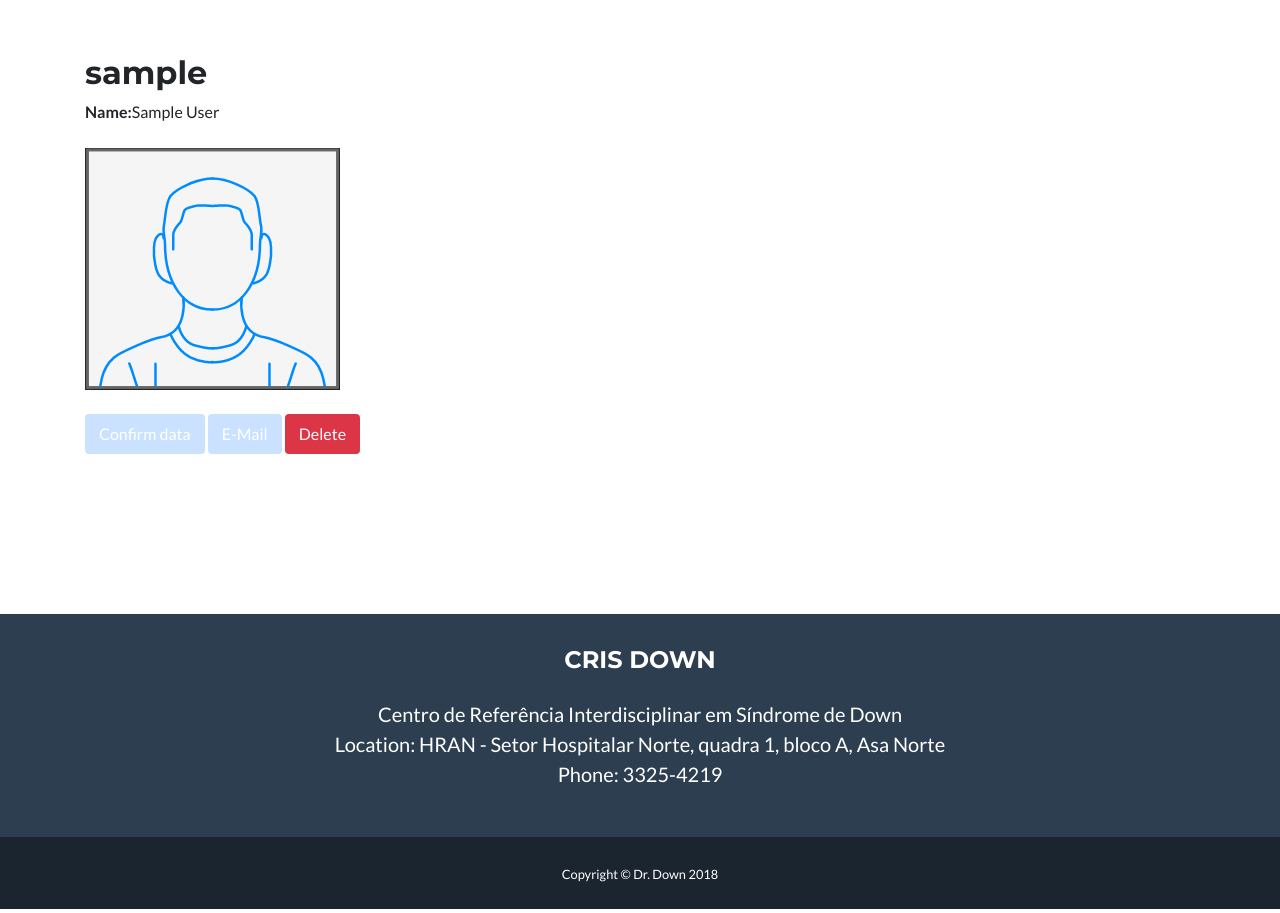
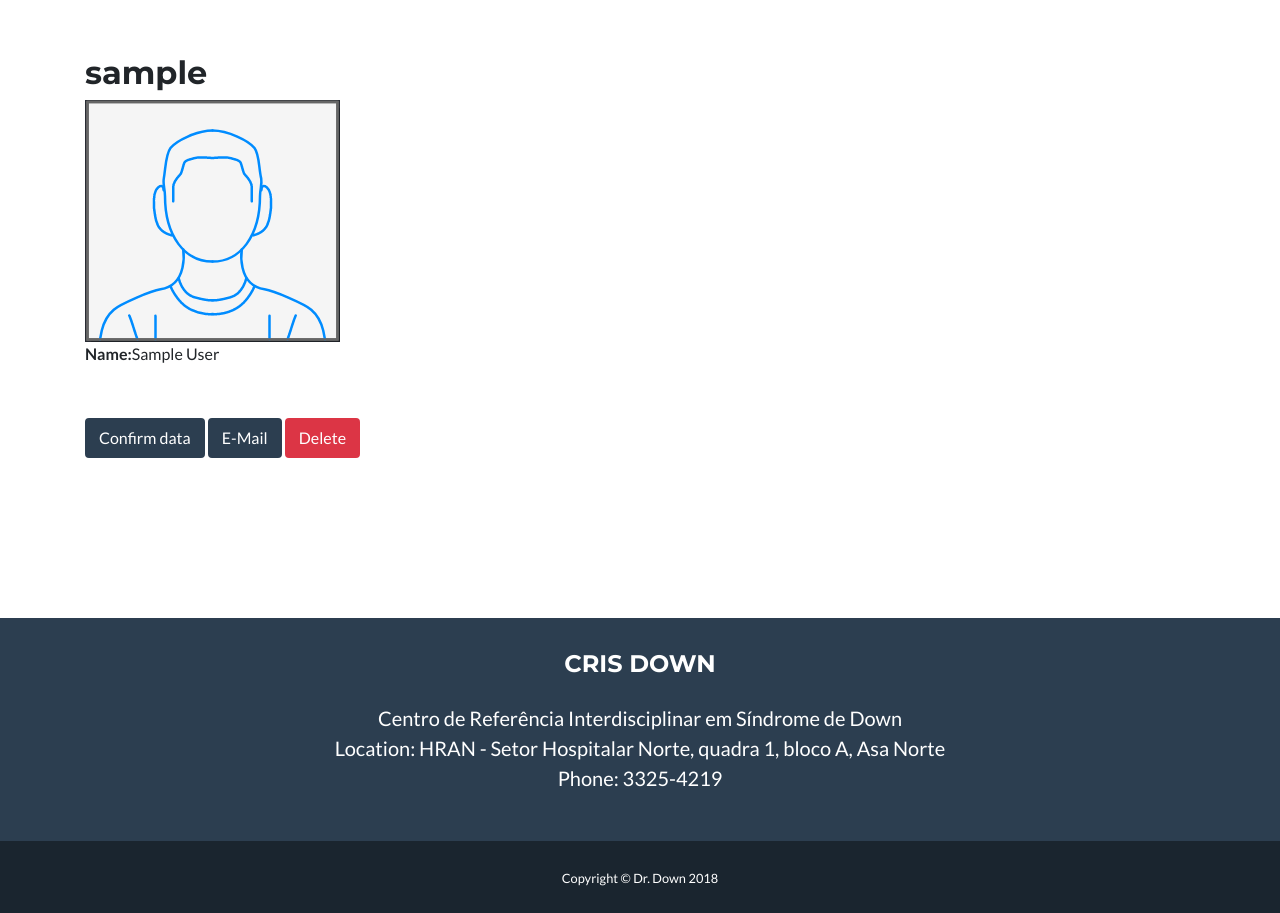
Before and after one commit to fga-eps-mds/2018.1-Dr-Down, a Django app: a page that uses drdown/templates/users/user_detail.html in a window 1280 px wide. Shown: the part 106-1019 px from the top of the page. Run offline with Django 3.2, Linux system fonts and the light colour scheme; the visitor is signed in with stand-in values (Sample User, id 1); data comes from the database, SQL or seed files in the repository; parts of the project's set-up code (start-up, migrations or seed data) failed here and were passed over; some libraries are stand-ins or nearby versions.

Commit message:
Changing user views
Modifying button colors

Co-authored-by: Daniel Maike <danmke@hotmail.com>

```diff
--- a/drdown/static/css/info.css
+++ b/drdown/static/css/info.css
@@ -43,3 +43,7 @@ a.hover-yellow:hover {
 	margin-left: 0.5em;
 	margin-right: 0.5em;
 }
+
+#further-reading{
+
+}
--- a/drdown/static/homepage/css/freelancer.css
+++ b/drdown/static/homepage/css/freelancer.css
@@ -114,7 +114,7 @@ section h2 {
 }
 
 #mainNav .navbar-nav li.nav-item a.nav-link:hover {
-  color: #CAE1FF;;
+  color: #CAE1FF;
 }
 
 #mainNav .navbar-nav li.nav-item a.nav-link:active, #mainNav .navbar-nav li.nav-item a.nav-link:focus {
@@ -122,7 +122,7 @@ section h2 {
 }
 
 #mainNav .navbar-nav li.nav-item a.nav-link.active {
-  color: #CAE1FF;;
+  color: #CAE1FF;
 }
 
 #mainNav .navbar-toggler {
--- a/drdown/templates/account/login.html
+++ b/drdown/templates/account/login.html
@@ -40,8 +40,8 @@ for a {{ site_name }} account and sign in below:{% endblocktrans %}</p>
   {% if redirect_field_value %}
   <input type="hidden" name="{{ redirect_field_name }}" value="{{ redirect_field_value }}" />
   {% endif %}
-  <a class="button secondaryAction" href="{% url 'account_reset_password' %}">{% trans "Forgot Password?" %}</a>
-  <button class="primaryAction btn btn-primary" type="submit">{% trans "Sign In" %}</button>
+  <a class="button secondaryAction text-secondary" href="{% url 'account_reset_password' %}">{% trans "Forgot Password?" %}</a>
+  <button class="primaryAction btn btn-secondary" type="submit">{% trans "Sign In" %}</button>
 </form>
 
 {% endblock %}
--- a/drdown/templates/account/signup.html
+++ b/drdown/templates/account/signup.html
@@ -16,7 +16,7 @@
   {% if redirect_field_value %}
   <input type="hidden" name="{{ redirect_field_name }}" value="{{ redirect_field_value }}" />
   {% endif %}
-  <button class="btn btn-primary" type="submit">{% trans "Sign Up" %} &raquo;</button>
+  <button class="btn btn-secondary" type="submit">{% trans "Sign Up" %} &raquo;</button>
 </form>
 
 {% endblock %}
--- a/drdown/templates/users/user_detail.html
+++ b/drdown/templates/users/user_detail.html
@@ -11,6 +11,12 @@
     <div class="col-sm-12">
 
       <h2>{{ object.username }}</h2>
+      {% if object.photo %}
+      <img src="{{ object.photo.url }}" width="300px">
+        {% else %}
+      <img src='../../static/images/user.png'>
+
+    {% endif %}
       {% if object.name %}
         <p><strong><label>{% trans 'Name: '%}</label></strong>{{ object.name }}</p>
       {% endif %}
@@ -25,67 +31,63 @@
       {% if object.birthday %}
         <p><strong><label>{% trans 'Birthday: '%}</label></strong>{{ object.birthday }}</p>
       {% endif %}
+    </div>
+  </div>
 
-    {% if object.photo %}
+  <br/>
+  <div class="row">
+    <div class="col-sm-12">
+      {% if user.employee %}
+        <p><strong><label>{% trans 'Employee' %}</label></strong> </p>
+        <p><strong><label> CPF: </strong> {{ employee_cpf }} </p>
+        <p><strong><label> {% trans 'Department' %}: </strong> {{ employee_department }}</p>
+      {% endif %}
+    </div>
+  </div>
 
-    <img src="{{ object.photo.url }}" width="300px">
-
-        {% else %}
-
-       <img src='../../static/images/user.png'>
-
+  <div class="row">
+    <div class="col-sm-12">
+    {% if user.doctor %}
+        <p><strong><label>{% trans 'Doctor' %}</label></strong></p>
+        <p><strong><label> CPF: </strong> {{ doctor_cpf }} </label></p>
+        <p><strong><label> CRM: </strong> {{ doctor_crm }} </label></p>
+        <p><strong><label> {% trans 'Speciality' %}: </label></strong> {{ doctor_speciality }}</p>
     {% endif %}
     </div>
   </div>
 
-  <br/>
-    <div class="container" >
-      {% if user.employee %}
-        <p><strong> Employee </strong> </p>
-        <p><strong> CPF: </strong> {{ employee_cpf }} </p>
-        <p><strong> {% trans 'Department' %}: </strong> {{ employee_department }}</p>
+  <div class="row">
+    <div class="col-sm-12">
+      {% if user.patient %}
+        <p><strong><label> Patient </label></strong></p>
+        <p><strong><label> SES: </label></strong> {{ patient_ses }} </p>
+        <p><strong><label> {% trans "Priority" %} : </label></strong> {{ patient_priority }} </p>
+        <p><strong><label> {% trans "Mother name" %} : </label></strong> {{ patient_mother_name }} </p>
+        <p><strong><label> {% trans "Father name" %} : </label></strong> {{ patient_father_name }} </p>
+        <p><strong><label> {% trans "Ethnicity" %} : </label></strong> {{ patient_ethnicity }} </p>
+        <p><strong><label> {% trans "SUS number" %} : </label></strong> {{ patient_sus_number }} </p>
+        <p><strong><label> {% trans "Civil registry of birth" %} : </label></strong> {{ patient_civil_registry_of_birth }} </p>
+        <p><strong><label> {% trans "Declaration of live birth" %} : </label></strong> {{ patient_declaration_of_live_birth }} </p>
       {% endif %}
+    </div>
   </div>
 
-  <div class="container">
-    {% if user.doctor %}
-        <p><strong>Doctor</strong></p>
-        <p><strong> CPF: </strong> {{ doctor_cpf }} </p>
-        <p><strong> CRM: </strong> {{ doctor_crm }} </p>
-        <p><strong> {% trans 'Speciality' %}: </strong> {{ doctor_speciality }}</p>
-    {% endif %}
-  </div>
-
-
-  <div class="container" >
-      {% if user.patient %}
-        <p><strong> Patient </strong> </p>
-        <p><strong> SES: </strong> {{ patient_ses }} </p>
-        <p><strong> {% trans "Priority" %} : </strong> {{ patient_priority }} </p>
-        <p><strong> {% trans "Mother name" %} : </strong> {{ patient_mother_name }} </p>
-        <p><strong> {% trans "Father name" %} : </strong> {{ patient_father_name }} </p>
-        <p><strong> {% trans "Ethnicity" %} : </strong> {{ patient_ethnicity }} </p>
-        <p><strong> {% trans "SUS number" %} : </strong> {{ patient_sus_number }} </p>
-        <p><strong> {% trans "Civil registry of birth" %} : </strong> {{ patient_civil_registry_of_birth }} </p>
-        <p><strong> {% trans "Declaration of live birth" %} : </strong> {{ patient_declaration_of_live_birth }} </p>
+  <div class="row">
+    <div class="col-sm-12">
+      {% if user.responsible %}
+        <p><strong></label> Responsible </label></strong> </p>
+        <p><strong></label> CPF: </label></strong> {{ responsible_cpf }} </p>
+        <p><strong></label> {% trans "Patient" %} : </label></strong> {{ responsible_patient }} </p>
       {% endif %}
-  </div>
-
-  <div class="container" >
-      {% if user.responsible %}
-        <p><strong> Responsible </strong> </p>
-        <p><strong> CPF: </strong> {{ responsible_cpf }} </p>
-        <p><strong> {% trans "Patient" %} : </strong> {{ responsible_patient }} </p>
-      {% endif %}
-
+    </div>
   </div>
 {% if object == request.user %}
 <!-- Action buttons -->
 <div class="row">
 
   <div class="col-sm-12">
-    <a class="btn btn-primary" href="{% url 'users:update' %}" role="button">Confirm data</a>
-    <a class="btn btn-primary" href="{% url 'account_email' %}" role="button">E-Mail</a>
+    <a class="btn btn-secondary" href="{% url 'users:update' %}" role="button">Confirm data</a>
+    <a class="btn btn-secondary" href="{% url 'account_email' %}" role="button">E-Mail</a>
     <a class=" btn btn-danger" href="{% url 'users:delete' %}" role="button">Delete</a>
     <!-- Your Stuff: Custom user template urls -->
   </div>
```
Also changed, not shown: drdown/templates/pages/info.html (+17 -10 lines), drdown/templates/users/user_form.html (+3 -10 lines).
